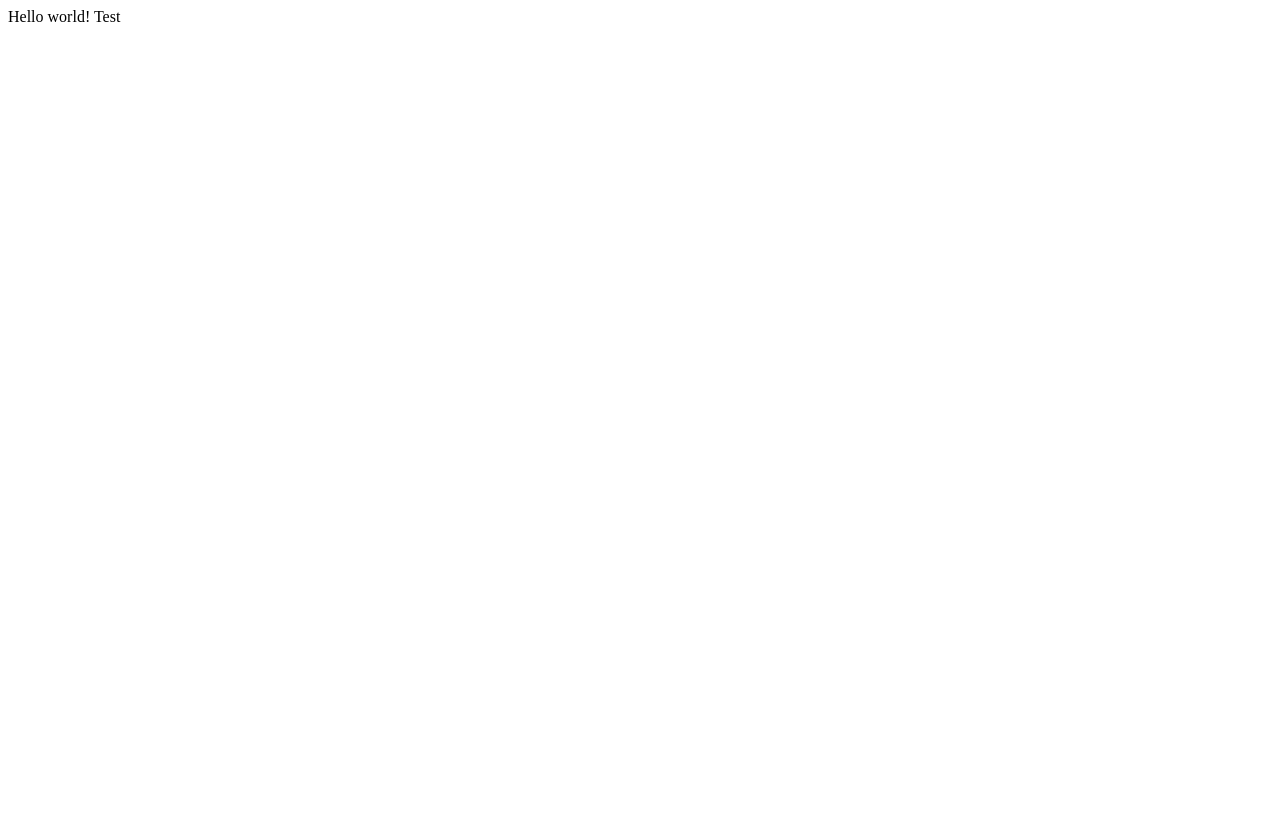
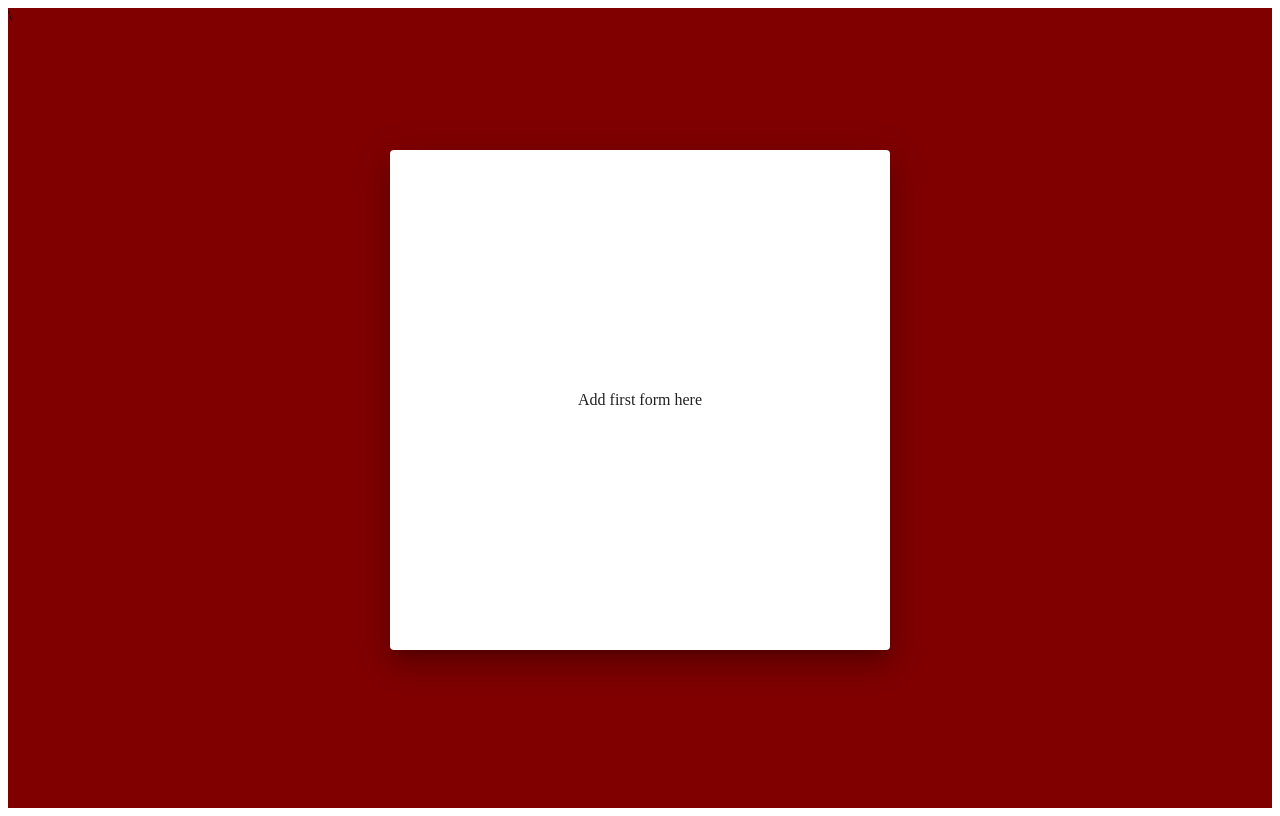
Before and after one commit to rickylan99/degree_planner, a Gatsby site: page / in a window 1280 px wide. Built offline with nearby package versions, Linux system fonts and the light colour scheme; Gatsby itself is replaced by a stand-in of ours.

Commit message:
Format first page

```diff
--- a/src/pages/index.js
+++ b/src/pages/index.js
@@ -1,5 +1,22 @@
-import React from "react"
+//import React from "react"
+//import {Card} from '@material-ui/core/Button'
+
+import * as React from 'react';
+import {Paper} from '@mui/material';
+import centered from './styles.css'
+
 
 export default function Home() {
-  return <div>Hello world! Test</div>
+  return (
+    <div style={{ backgroundColor: 'maroon', width: '100%', height: '800px'}}>\
+      <div class="centered">
+        <Paper sx= {{ width: 500, height: 500}} elevation= '18'>
+            <div class="centered">
+              Add first form here
+
+            </div>
+        </Paper>
+      </div>
+    </div>
+  )
 }
--- /dev/null
+++ b/src/pages/styles.css
@@ -0,0 +1,8 @@
+.centered
+{
+    position: fixed;
+    top: 50%;
+    left: 50%;
+    /* bring your own prefixes */
+    transform: translate(-50%, -50%);
+}
```
Also changed, not shown: package.json (+8 -0 lines), 1 other file.
